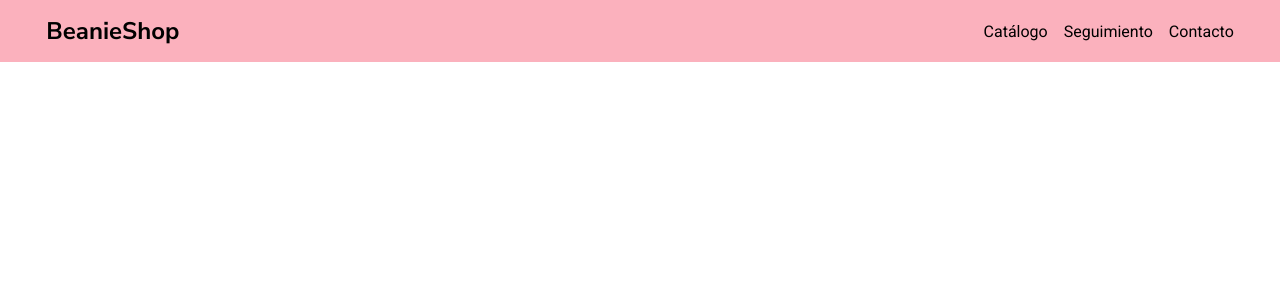
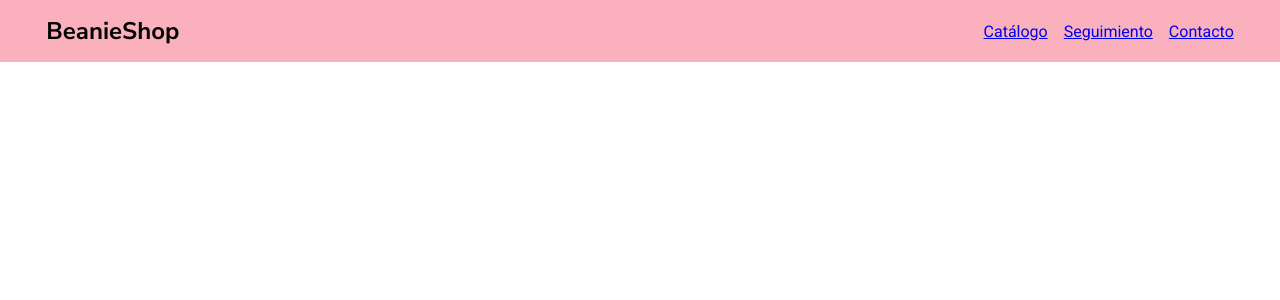
Before and after one commit to DavidArambulo/BeanieShop, a React (Create React App) app: page / in a window 1280 px wide. Shown: the top 300 px of the page. Built offline with nearby package versions, Linux system fonts and the light colour scheme.

Commit message:
Se agrego clickeabilidad a las categorias

```diff
--- a/src/components/Navbar/navbar.jsx
+++ b/src/components/Navbar/navbar.jsx
@@ -6,9 +6,9 @@ const NavBar = () => {
             <nav className="navbar">
                 <h1 className="navbar-logo">BeanieShop</h1>
                 <ul className="navbar-menu">
-                    <li className="menu-item">Catálogo</li>
-                    <li className="menu-item">Seguimiento</li>
-                    <li className="menu-item">Contacto</li>
+                    <li className="menu-item"><a href='#'>Catálogo</a></li>
+                    <li className="menu-item"><a href='#'>Seguimiento</a></li>
+                    <li className="menu-item"><a href='#'>Contacto</a></li>
                 </ul>
             </nav>
         </header>
```
